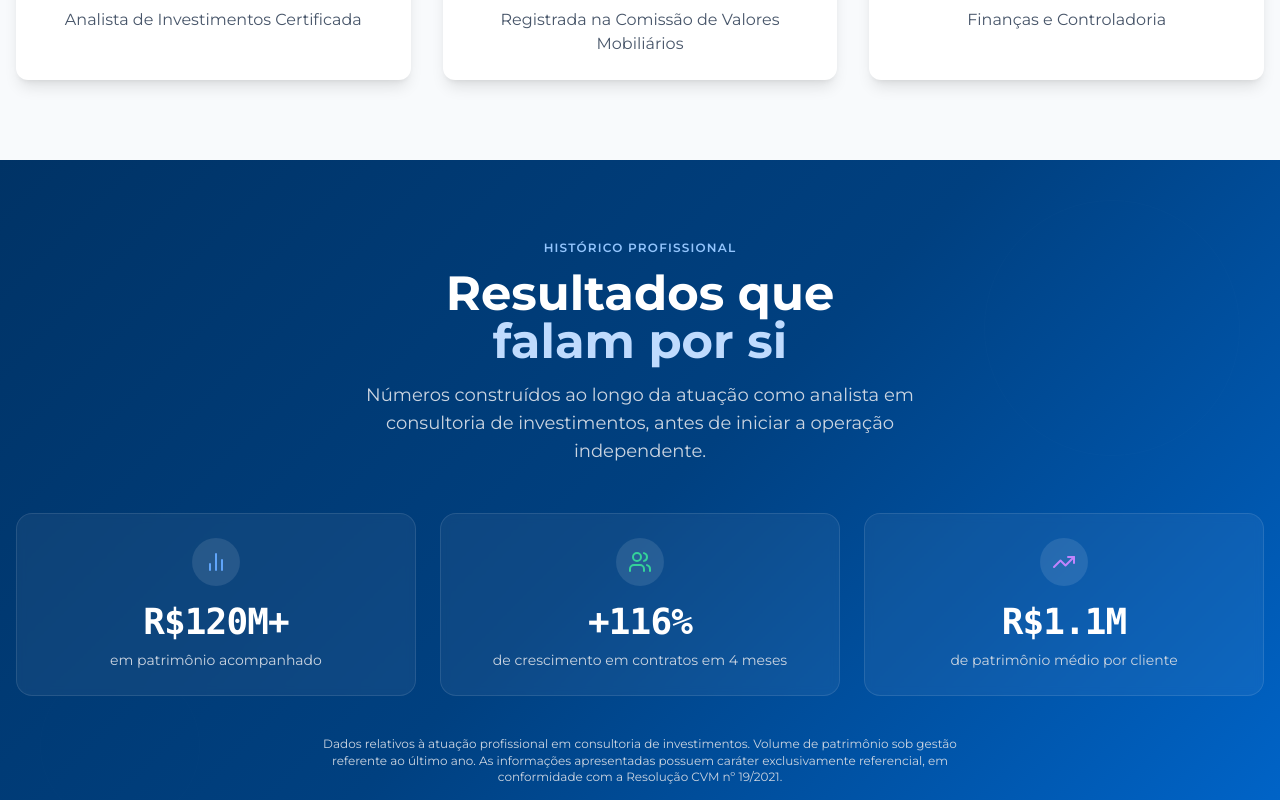
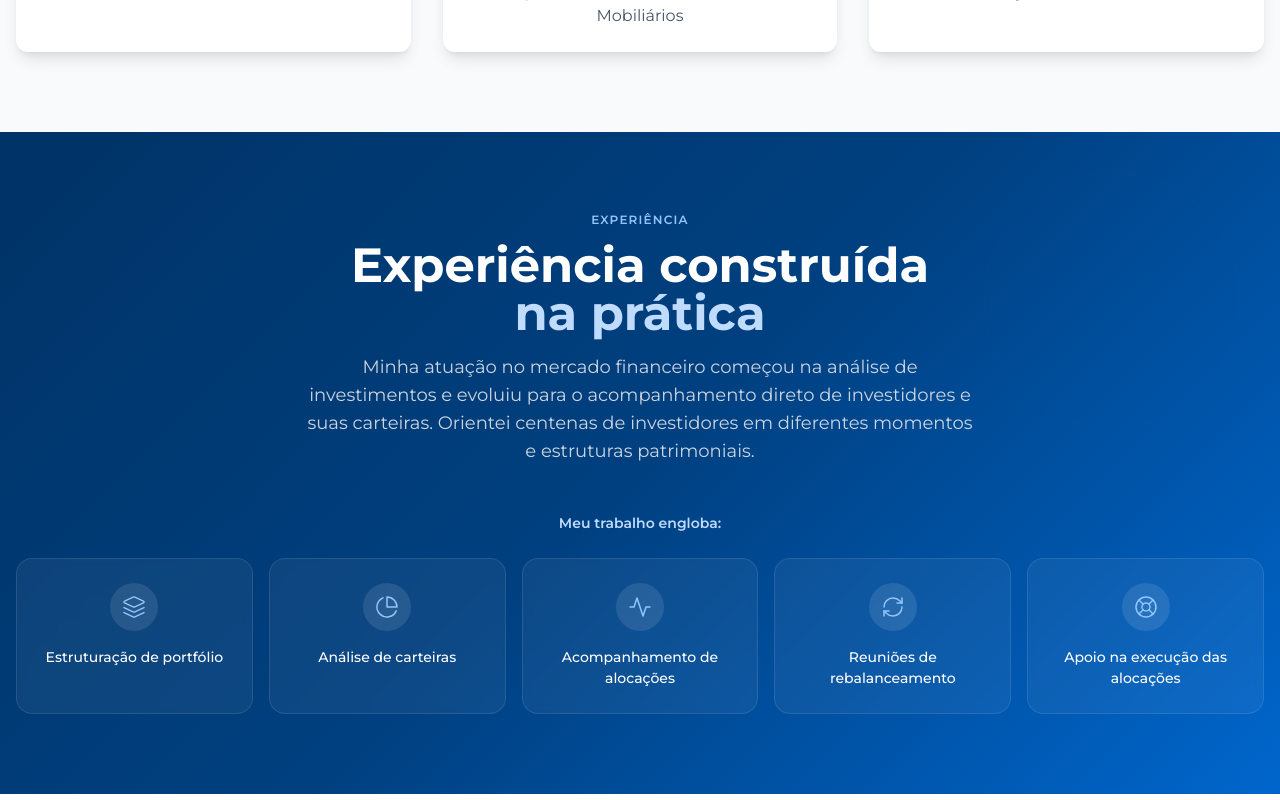
Before and after one commit to Andressadanfre/barbara-godinho-site, a React (Vite) app: page / in a window 1280 px wide. Shown: the part 1760-2560 px from the top of the page. Built offline with nearby package versions, Linux system fonts and the light colour scheme.

Commit message:
feat(copy): hero com perfil de empresaria e secao de experiencia

```diff
--- a/src/components/Hero.jsx
+++ b/src/components/Hero.jsx
@@ -52,7 +52,7 @@ const Hero = () => {
               animate={{ opacity: 1, y: 0 }}
               transition={{ duration: 0.8, delay: 0.6 }}
             >
-              Especialista em Valuation, Modelagem e Estratégia de Investimentos para Decisões Inteligentes
+              Ajudo investidores a construir patrimônio com método.
             </motion.p>
 
             <motion.p
@@ -61,10 +61,10 @@ const Hero = () => {
               animate={{ opacity: 1, y: 0 }}
               transition={{ duration: 0.8, delay: 0.8 }}
             >
-              Consultora de valores mobiliários registrada na CVM e analista CNPI,
-              especializada em consultoria de investimentos para pessoa física. Ajudo você
-              a montar e acompanhar sua carteira com base em análise fundamentalista,
-              valuation e estratégia personalizada — tudo online, em qualquer lugar do Brasil.
+              Além de consultora, sou empresária: tenho duas lojas físicas em Uberlândia e um
+              e-commerce. Sei o que é tomar decisão com o próprio dinheiro em jogo. Monto e
+              acompanho sua carteira com você, com análise fundamentalista, de forma
+              personalizada e online.
             </motion.p>
 
             <motion.div
--- a/src/components/TrackRecord.jsx
+++ b/src/components/TrackRecord.jsx
@@ -1,92 +1,17 @@
-import React, { useEffect, useRef, useState } from 'react';
+import React from 'react';
 import { motion } from 'framer-motion';
-import { TrendingUp, Users, BarChart2 } from 'lucide-react';
+import { Layers, PieChart, Activity, RefreshCw, LifeBuoy } from 'lucide-react';
 
-const useCountUp = (target, duration = 2000, start = false) => {
-  const [value, setValue] = useState(0);
-  useEffect(() => {
-    if (!start) return;
-    let startTime = null;
-    const step = (timestamp) => {
-      if (!startTime) startTime = timestamp;
-      const progress = Math.min((timestamp - startTime) / duration, 1);
-      const eased = 1 - Math.pow(1 - progress, 3);
-      setValue(Math.floor(eased * target));
-      if (progress < 1) requestAnimationFrame(step);
-    };
-    requestAnimationFrame(step);
-  }, [start, target, duration]);
-  return value;
-};
-
-const metrics = [
-  {
-    icon: BarChart2,
-    value: 120,
-    suffix: 'M+',
-    prefix: 'R$',
-    label: 'em patrimônio acompanhado',
-    color: 'text-blue-400',
-  },
-  {
-    icon: Users,
-    value: 116,
-    suffix: '%',
-    prefix: '+',
-    label: 'de crescimento em contratos em 4 meses',
-    color: 'text-emerald-400',
-  },
-  {
-    icon: TrendingUp,
-    value: 1.1,
-    suffix: 'M',
-    prefix: 'R$',
-    label: 'de patrimônio médio por cliente',
-    color: 'text-purple-400',
-    isDecimal: true,
-  },
+const activities = [
+  { icon: Layers, label: 'Estruturação de portfólio' },
+  { icon: PieChart, label: 'Análise de carteiras' },
+  { icon: Activity, label: 'Acompanhamento de alocações' },
+  { icon: RefreshCw, label: 'Reuniões de rebalanceamento' },
+  { icon: LifeBuoy, label: 'Apoio na execução das alocações' },
 ];
 
-const Metric = ({ metric, animate }) => {
-  const intValue = metric.isDecimal ? 1 : metric.value;
-  const count = useCountUp(intValue, 1800, animate);
-
-  return (
-    <motion.div
-      className="flex flex-col items-center text-center p-6 bg-white/5 rounded-2xl border border-white/10 backdrop-blur-sm"
-      initial={{ opacity: 0, y: 30 }}
-      whileInView={{ opacity: 1, y: 0 }}
-      transition={{ duration: 0.6 }}
-      viewport={{ once: true }}
-    >
-      <div className="w-12 h-12 rounded-full bg-white/10 flex items-center justify-center mb-4">
-        <metric.icon className={`w-6 h-6 ${metric.color}`} />
-      </div>
-      <div className="text-3xl sm:text-4xl font-bold text-white mb-2 font-mono tracking-tight">
-        {metric.prefix}
-        {metric.isDecimal ? '1.1' : count.toLocaleString('pt-BR')}
-        {metric.suffix}
-      </div>
-      <p className="text-sm text-slate-300 leading-relaxed">{metric.label}</p>
-    </motion.div>
-  );
-};
-
-const TrackRecord = () => {
-  const ref = useRef(null);
-  const [animate, setAnimate] = useState(false);
-
-  useEffect(() => {
-    const observer = new IntersectionObserver(
-      ([entry]) => { if (entry.isIntersecting) setAnimate(true); },
-      { threshold: 0.3 }
-    );
-    if (ref.current) observer.observe(ref.current);
-    return () => observer.disconnect();
-  }, []);
-
-  return (
-    <section ref={ref} className="section-padding gradient-bg relative overflow-hidden">
+const TrackRecord = () => (
+  <section className="section-padding gradient-bg relative overflow-hidden">
     <div className="absolute inset-0 opacity-5">
       <div className="absolute top-10 right-10 w-64 h-64 border border-white/20 rounded-full" />
       <div className="absolute bottom-10 left-10 w-40 h-40 border border-white/15 rounded-full" />
@@ -101,36 +26,40 @@ const TrackRecord = () => {
         viewport={{ once: true }}
       >
         <span className="text-xs font-semibold tracking-widest text-blue-300 uppercase mb-3 block">
-            Histórico Profissional
+          Experiência
         </span>
         <h2 className="text-3xl sm:text-4xl md:text-5xl font-bold text-white mb-4">
-            Resultados que{' '}
-            <span className="block text-blue-200">falam por si</span>
+          Experiência construída{' '}
+          <span className="block text-blue-200">na prática</span>
         </h2>
-          <p className="text-slate-300 text-base sm:text-lg max-w-xl mx-auto">
-            Números construídos ao longo da atuação como analista em consultoria de investimentos,
-            antes de iniciar a operação independente.
+        <p className="text-slate-300 text-base sm:text-lg max-w-2xl mx-auto">
+          Minha atuação no mercado financeiro começou na análise de investimentos e evoluiu
+          para o acompanhamento direto de investidores e suas carteiras. Orientei centenas de
+          investidores em diferentes momentos e estruturas patrimoniais.
         </p>
       </motion.div>
 
-        <div className="grid grid-cols-1 sm:grid-cols-3 gap-6 mb-10">
-          {metrics.map((metric, i) => (
-            <Metric key={i} metric={metric} animate={animate} />
+      <p className="text-center text-sm font-semibold text-blue-200 mb-6">Meu trabalho engloba:</p>
+
+      <div className="flex flex-wrap justify-center gap-4">
+        {activities.map((item, i) => (
+          <motion.div
+            key={item.label}
+            className="w-full sm:w-[calc(50%-0.5rem)] lg:w-[calc(20%-0.8rem)] flex flex-col items-center text-center p-6 bg-white/5 rounded-2xl border border-white/10 backdrop-blur-sm"
+            initial={{ opacity: 0, y: 30 }}
+            whileInView={{ opacity: 1, y: 0 }}
+            transition={{ duration: 0.6, delay: i * 0.08 }}
+            viewport={{ once: true }}
+          >
+            <div className="w-12 h-12 rounded-full bg-white/10 flex items-center justify-center mb-4">
+              <item.icon className="w-6 h-6 text-blue-300" strokeWidth={1.5} />
+            </div>
+            <p className="text-sm text-white font-medium leading-snug">{item.label}</p>
+          </motion.div>
         ))}
       </div>
-
-        <motion.p
-          className="text-center text-xs text-slate-300 max-w-2xl mx-auto leading-relaxed"
-          initial={{ opacity: 0 }}
-          whileInView={{ opacity: 1 }}
-          transition={{ duration: 0.6, delay: 0.3 }}
-          viewport={{ once: true }}
-        >
-          Dados relativos à atuação profissional em consultoria de investimentos. Volume de patrimônio sob gestão referente ao último ano. As informações apresentadas possuem caráter exclusivamente referencial, em conformidade com a Resolução CVM nº 19/2021.
-        </motion.p>
     </div>
   </section>
 );
-};
 
 export default TrackRecord;
```
Lines whose indentation alone changed are shown as unchanged.
